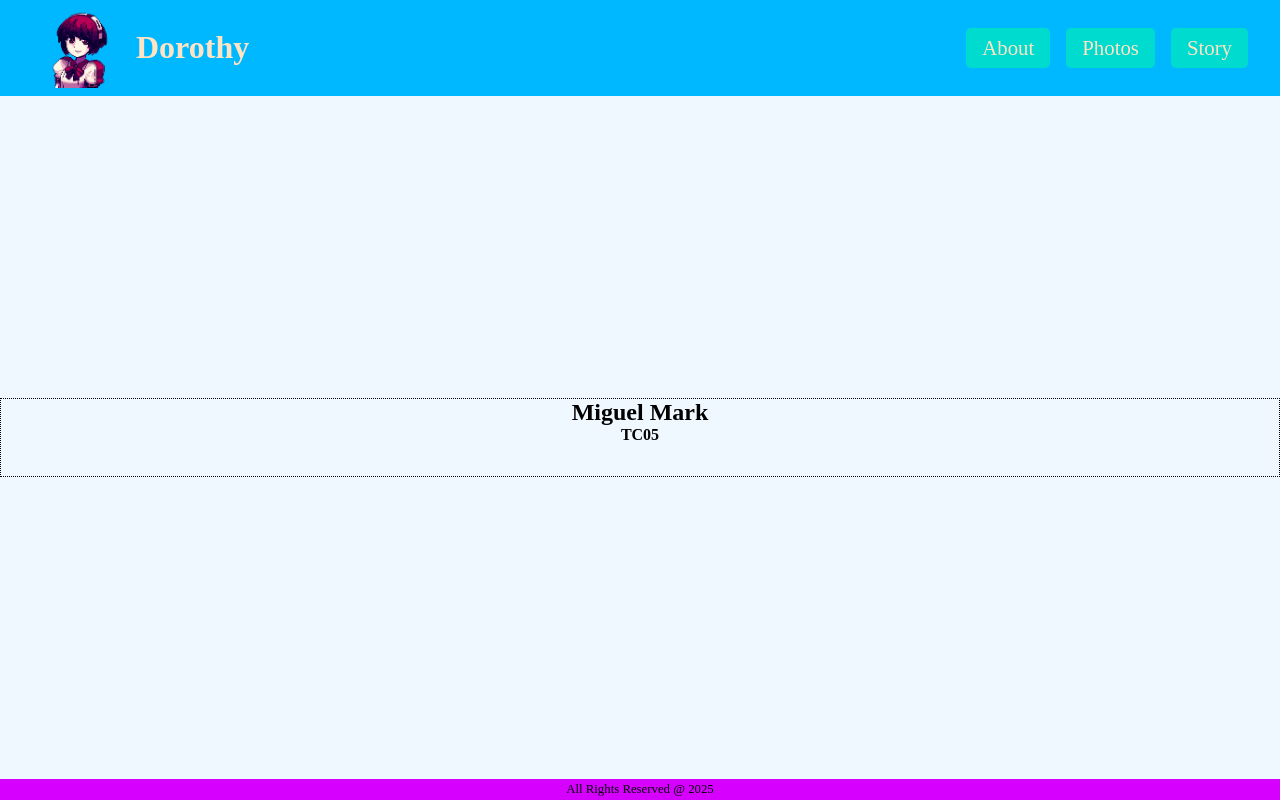
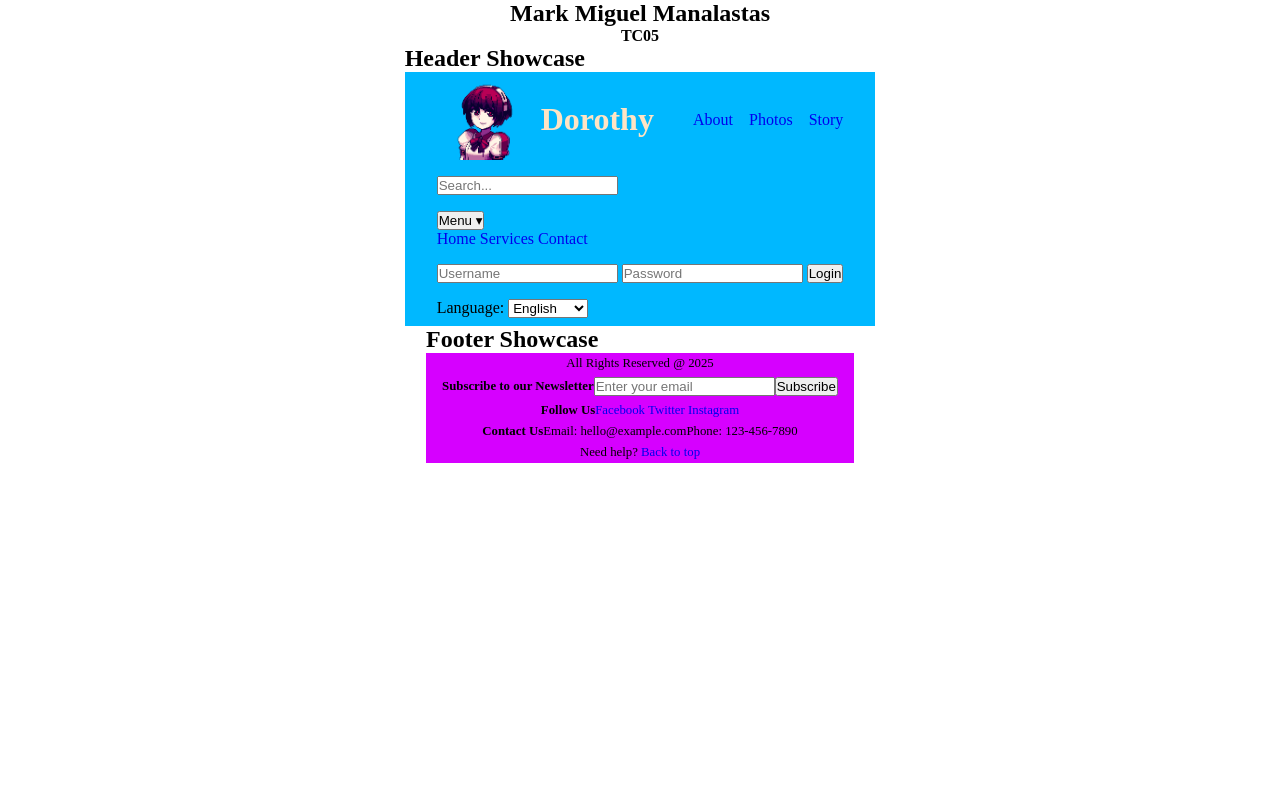
Before and after one commit to migsii/WD-SEATWORK-1, a plain HTML site: page index.html in a window 1280 px wide. Drawn offline with Linux system fonts and the light colour scheme.

Commit message:
refactor: final index.html

```diff
--- a/index.html
+++ b/index.html
@@ -6,27 +6,101 @@
     <link rel="stylesheet" href="./assets/css/style.css" />
     <title>WD Seatwork 1</title>
   </head>
-  <body class="body">
-    <header class="header">
-      <div class="left">
-        <img class="logo" src="./assets/img/Dorothy_Haze.webp" alt="" />
-        <h2 class="company-name">Dorothy</h2>
-      </div>
-      <div class="right">
-        <a href="" class="btn">About</a>
-        <a href="" class="btn"> Photos</a>
-        <a href="" class="btn">Story</a>
-      </div>
-    </header>
+  <body>
+    <section class="hero">
+      <h2>Mark Miguel Manalastas</h2>
+      <h4>TC05</h4>
+      <section class="container header-showcase">
+        <h2>Header Showcase</h2>
+        <div class="headers">
+          <div class="header header1">
+            <div class="left">
+              <img
+                class="logo"
+                src="./assets/img/Dorothy_Haze.webp"
+                alt="Logo"
+              />
+              <h2 class="company-name">Dorothy</h2>
+            </div>
+            <div class="right">
+              <a href="#">About</a>
+              <a href="#">Photos</a>
+              <a href="#">Story</a>
+            </div>
+          </div>
 
-    <div class="contents">
-      <section class="hero">
-        <h2>Miguel Mark</h2>
-        <h4>TC05</h4>
+          <div class="header header2">
+            <input type="text" placeholder="Search..." class="search-bar" />
+          </div>
+
+
+          <div class="header header3">
+            <div class="dropdown">
+              <button class="dropbtn">Menu ▾</button>
+              <div class="dropdown-content">
+                <a href="#">Home</a>
+                <a href="#">Services</a>
+                <a href="#">Contact</a>
+              </div>
+            </div>
+          </div>
+
+          <div class="header header4">
+
+            <form class="login-form">
+              <input type="text" placeholder="Username" />
+              <input type="password" placeholder="Password" />
+              <button type="submit">Login</button>
+            </form>
+          </div>
+
+          <div class="header header5">
+            <div class="language-switcher">
+              <label for="language">Language:</label>
+              <select id="language" name="language">
+                <option value="en">English</option>
+                <option value="fil">Filipino</option>
+                <option value="jp">Japanese</option>
+                <option value="es">Spanish</option>
+              </select>
+            </div>
+          </div>
       </section>
-      <section class="activities"></section>
-    </div>
 
-    <footer class="footer">All Rights Reserved @ 2025</footer>
+      <section class="container footer-showcase">
+        <h2>Footer Showcase</h2>
+        <div class="footers">
+          <footer class="footer footer1">All Rights Reserved @ 2025</footer>
+
+
+          <footer class="footer footer2">
+            <h4>Subscribe to our Newsletter</h4>
+            <input type="email" placeholder="Enter your email" />
+            <button>Subscribe</button>
+          </footer>
+
+
+          <footer class="footer footer3">
+            <h4>Follow Us</h4>
+            <div class="socials">
+              <a href="#">Facebook</a>
+              <a href="#">Twitter</a>
+              <a href="#">Instagram</a>
+            </div>
+          </footer>
+
+
+          <footer class="footer footer4">
+            <h4>Contact Us</h4>
+            <p>Email: hello@example.com</p>
+            <p>Phone: 123-456-7890</p>
+          </footer>
+
+          <footer class="footer footer5">
+            <p>Need help? <a href="#top">Back to top</a></p>
+          </footer>
+        </div>
+      </section>
+    </section>
   </body>
 </html>
```
